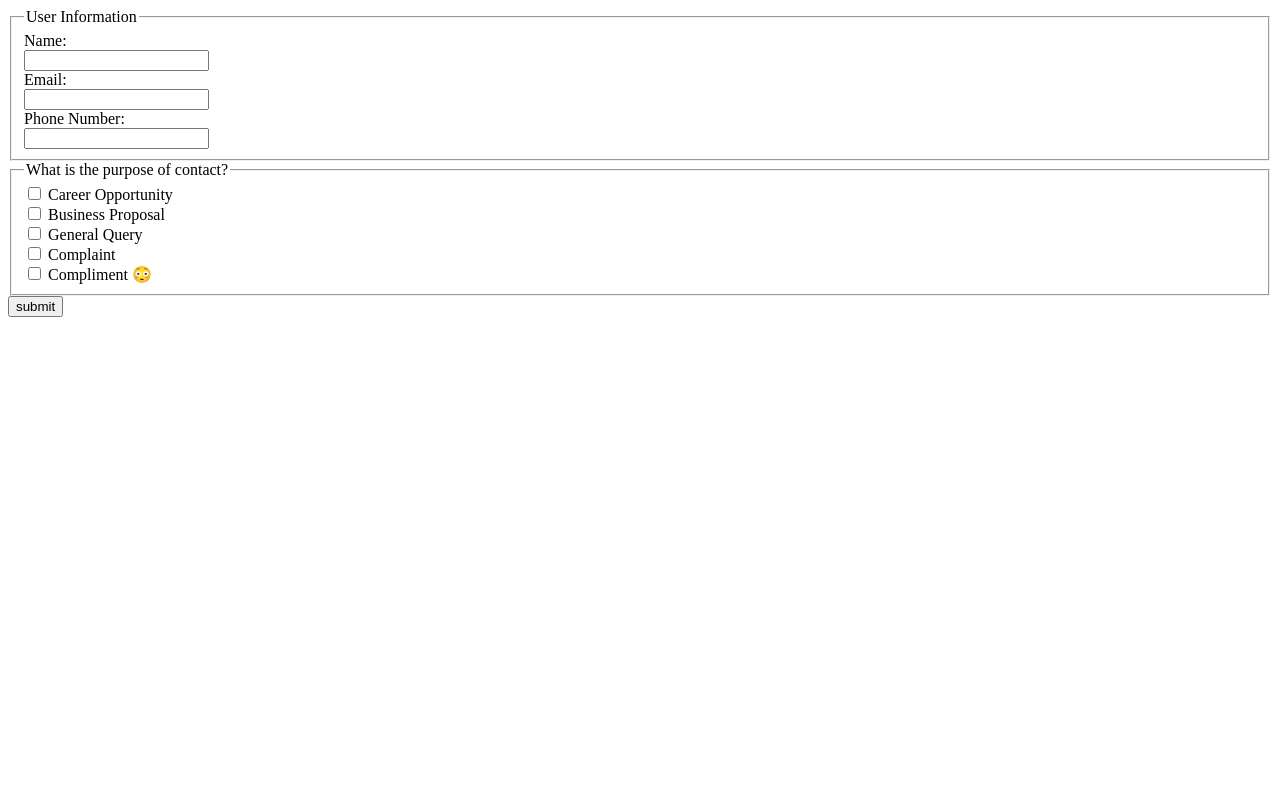
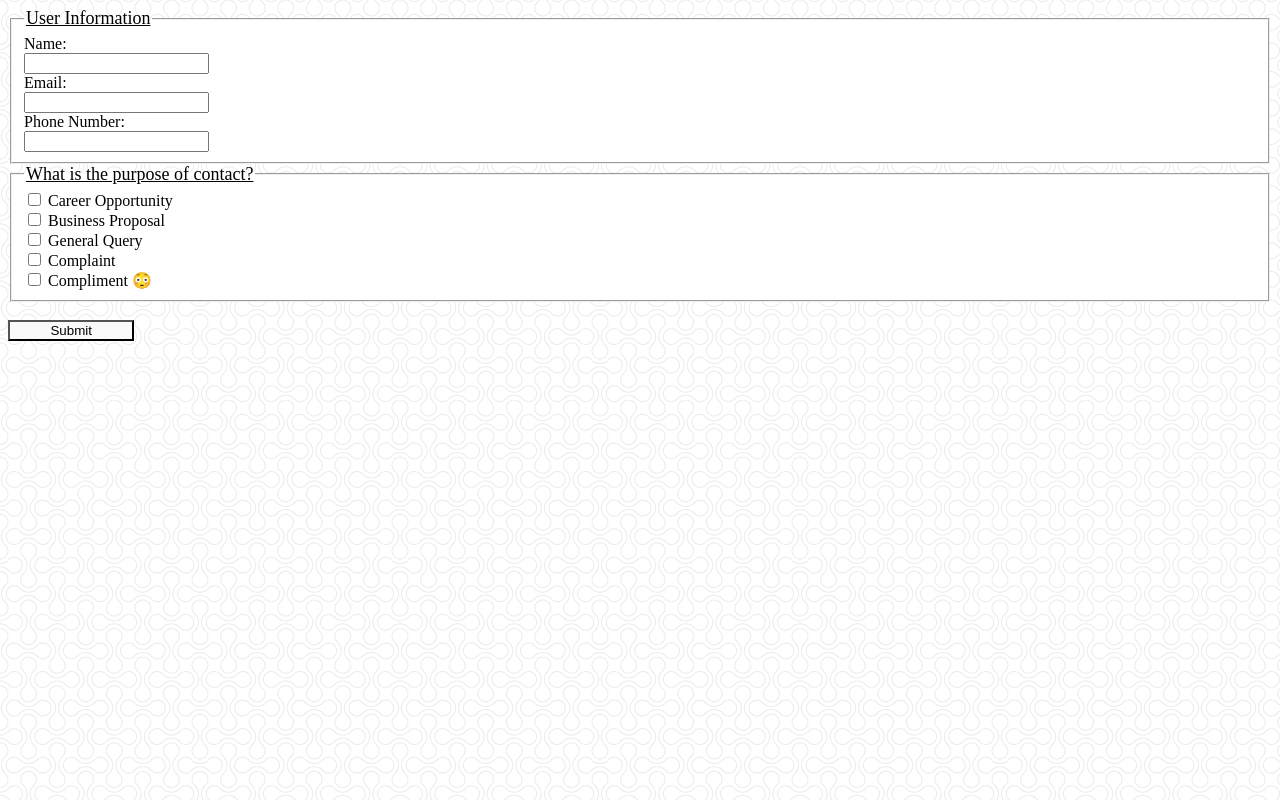
Before and after one commit to insertusernamed/lab-03, a plain HTML site: page index.html in a window 1280 px wide. Drawn offline with Linux system fonts and the light colour scheme.

Commit message:
finished index mandatory

```diff
--- a/index.html
+++ b/index.html
@@ -7,7 +7,22 @@
     <meta name="viewport" content="width=device-width, initial-scale=1.0">
     <title>Totally not selling your data >:)</title>
 </head>
+<style>
+    body {
+        background: url(./background.jpeg) repeat 0 0;
+    }
 
+    fieldset {
+        background-color: rgb(255, 255, 255);
+    }
+
+    legend {
+        font-size: large;
+        text-decoration: underline;
+    }
+</style>
+
+<!-- Note to teacher: please accept my steam friend request 🙏 -->
 <body>
     <form method='get' action="./thanks.html">
         <fieldset>
@@ -52,7 +67,8 @@
                 <label for="ch5">Compliment 😳</label>
             </div>
         </fieldset>
-        <input type="submit" value="submit">
+        <br>
+        <input type="submit" value="Submit" style="width:10%;height:10%; background-color: rgb(250, 250, 250);">
     </form>
 </body>
 
```
Also changed, not shown: background.jpeg (added).
